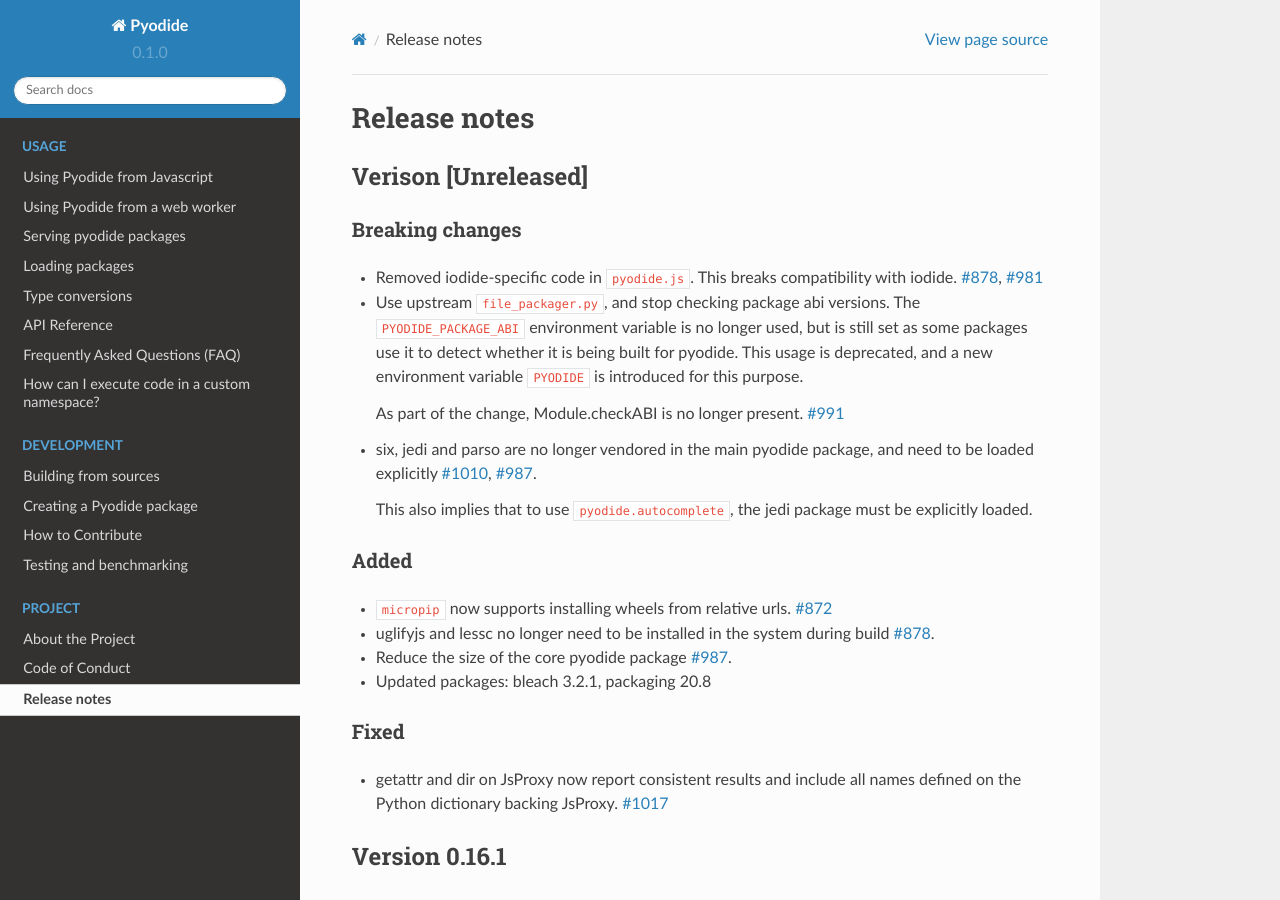
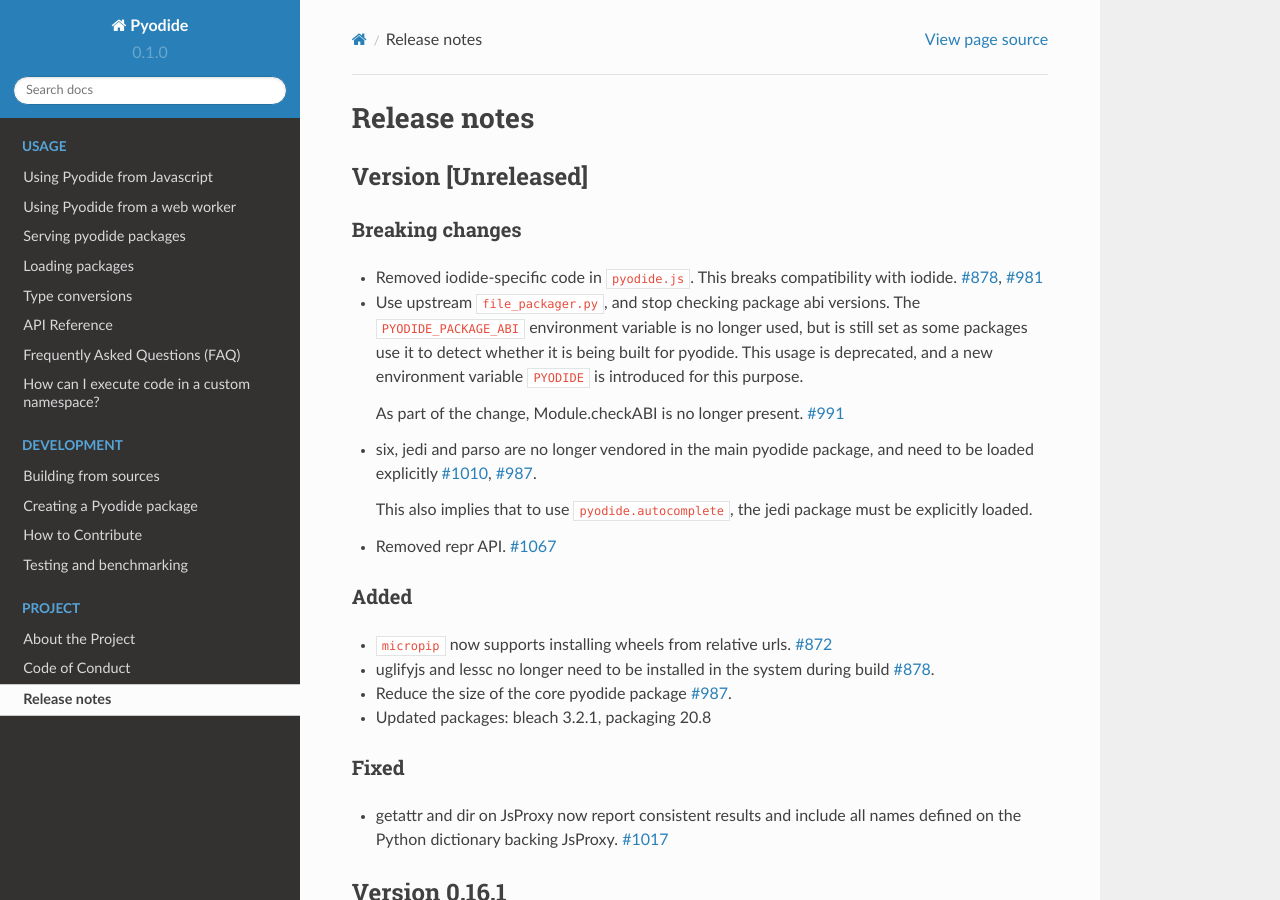
Before and after one commit to pyodide/pyodide, a Sphinx documentation site: the page built from docs/changelog.md, in a window 1280 px wide and 900 px high. Built offline with Sphinx 7.4.7 and the Read the Docs theme 2.0.0, drawn with Linux system fonts in a browser that asks for light colours; the version number is read from the project's files by our own code.

Commit message:
Update changelog

```diff
--- a/docs/changelog.md
+++ b/docs/changelog.md
@@ -1,7 +1,7 @@
 (changelog)=
 # Release notes
 
-## Verison [Unreleased]
+## Version [Unreleased]
 ### Breaking changes
 
 - Removed iodide-specific code in `pyodide.js`. This breaks compatibility with
@@ -23,6 +23,8 @@
 
   This also implies that to use `pyodide.autocomplete`, the jedi
   package must be explicitly loaded.
+- Removed repr API.
+  [#1067](https://github.com/iodide-project/pyodide/pull/1067)
 
 
 ### Added
```
